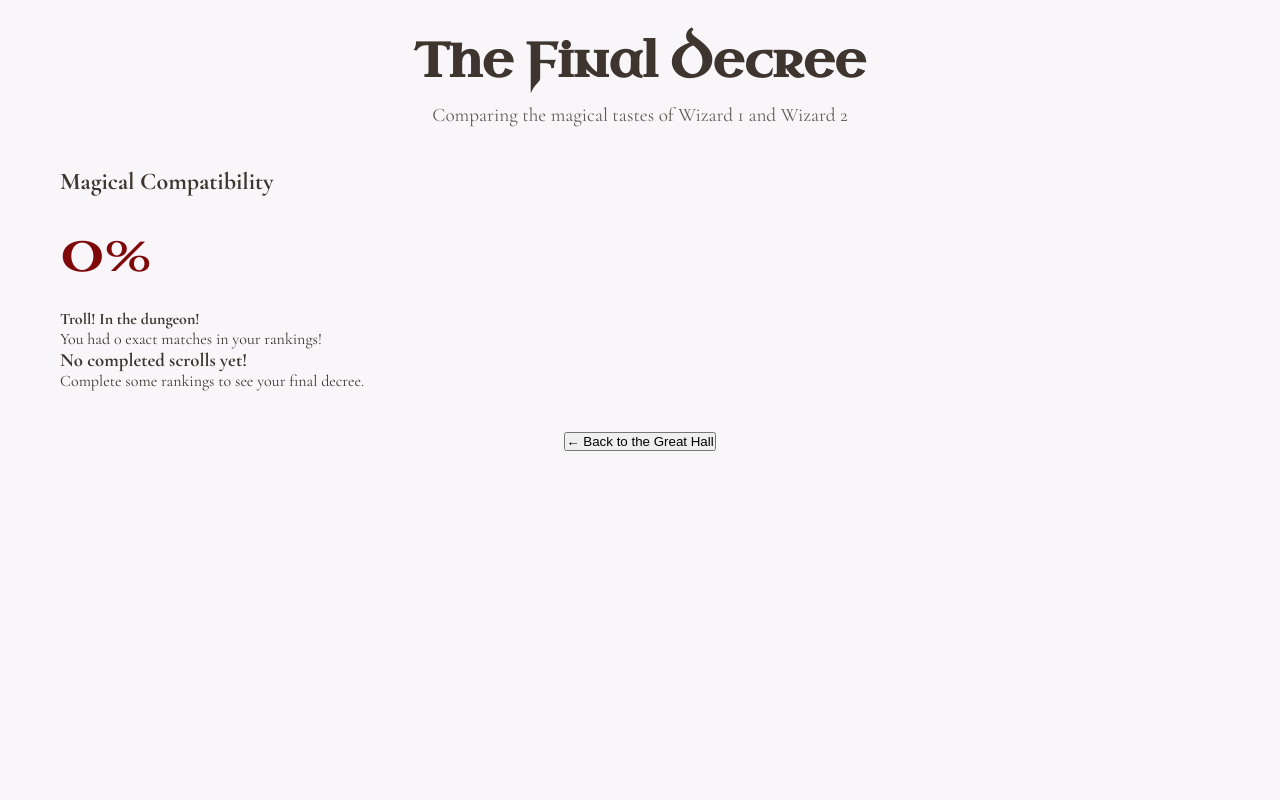
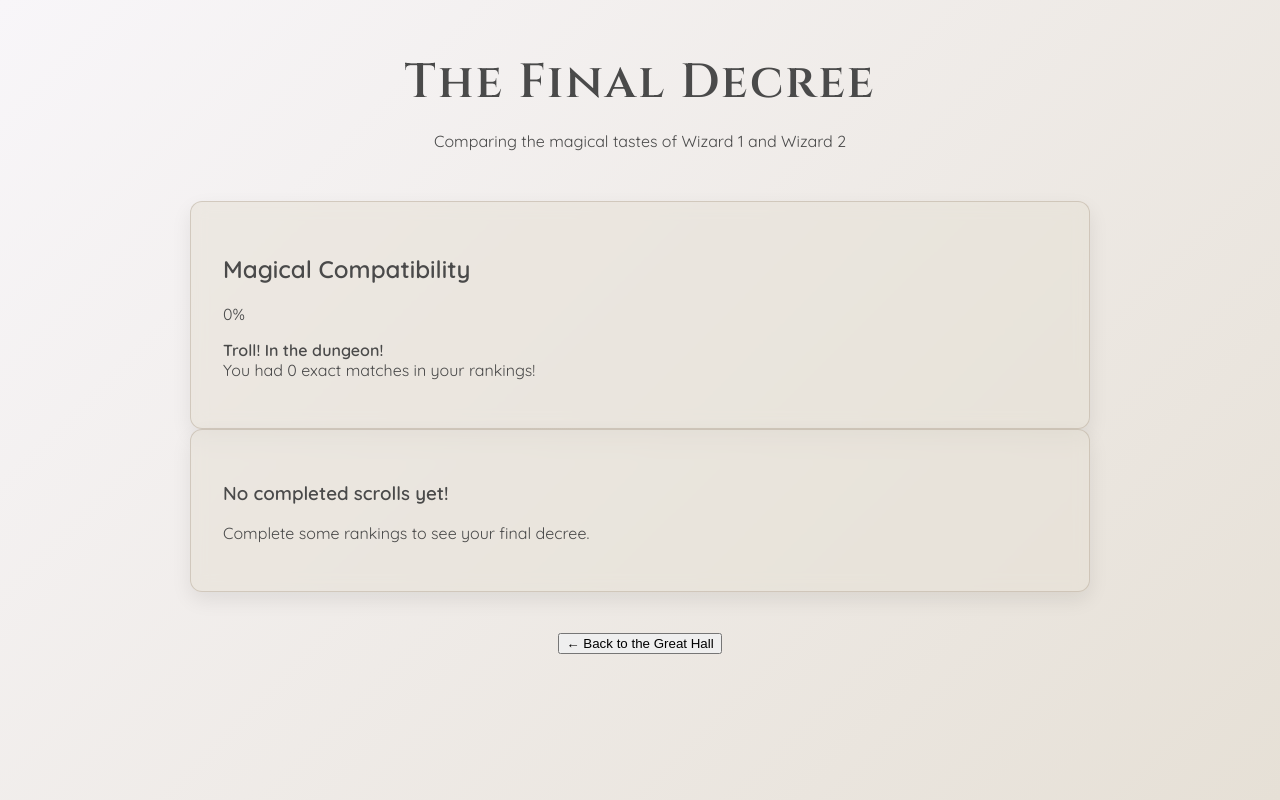
Before and after one commit to vetus-ordo/jenny-rankings, a Next.js app: page /results in a window 1280 px wide. Built offline with nearby package versions, Linux system fonts and the light colour scheme.

Commit message:
new animations

```diff
--- a/app/globals.css
+++ b/app/globals.css
@@ -1,109 +1,88 @@
-@import url('https://fonts.googleapis.com/css2?family=Uncial+Antiqua&family=Cormorant+Garamond:wght@400;700&display=swap');
-
 :root {
-  /* UI Colors */
-  --background-primary: #F8F6F9;
-  --background-card: #EAE6E0; /* A soft, warm gray/parchment */
-  --button-primary: #6A7B95; /* Muted Ravenclaw Blue */
-  --button-hover: #5A6B85;
-  --text-primary: #3D352E; /* Dark, soft brown */
+  --bg1: #F8F6F9; /* A soft, almost white lavender */
+  --bg2: #E6E0D6; /* A warm, gentle taupe */
+  --card-bg: rgba(230, 224, 214, 0.55); /* Glass panel effect */
+  --card-brd: rgba(160, 145, 123, 0.35);
+  --btn: #6A7B95;   /* Muted Ravenclaw blue */
+  --btn-hover: #5A6B85;
+  --text-primary: #4A4A4A;
   --text-secondary: #6e5b49;
-  --border-soft: rgba(160, 145, 123, 0.3);
-  --accent-maroon: #7f0909;
+  --accent-maroon: #8B4B3A; /* Soft Gryffindor red for accents */
+  --spark: #ffffff;
 }
 
-* {
-  box-sizing: border-box;
-  padding: 0;
+html, body {
+  height: 100%;
   margin: 0;
+  background: linear-gradient(135deg, var(--bg1), var(--bg2));
+  font-family: 'Quicksand', sans-serif;
+  color: var(--text-primary);
+  overflow-x: hidden;
+  scroll-behavior: smooth;
+  cursor: url('/wand.png') 6 0, auto;
 }
 
-body {
-  font-family: 'Cormorant Garamond', serif;
-  background-color: var(--background-primary);
-  color: var(--text-primary);
-  min-height: 100vh;
-}
-
-/* === LAYOUT & HEADER === */
+/* === GENERAL COMPONENTS === */
 .container {
-  max-width: 1200px;
+  max-width: 900px;
   margin: 0 auto;
-  padding: 20px;
+  padding: 40px 20px;
 }
 
 .header {
   text-align: center;
   color: var(--text-primary);
-  margin-bottom: 40px;
+  margin-bottom: 50px;
 }
 
 .header h1 {
-  font-family: 'Uncial Antiqua', cursive;
+  font-family: 'Cinzel', serif;
   font-size: 3rem;
   margin-top: 10px;
   margin-bottom: 10px;
+  letter-spacing: 2px;
 }
 
-.header p {
-  font-size: 1.2rem;
-  opacity: 0.8;
+/* Glassmorphic Cards */
+.card {
+  background: var(--card-bg);
+  border: 1px solid var(--card-brd);
+  backdrop-filter: blur(8px);
+  -webkit-backdrop-filter: blur(8px); /* For Safari */
+  border-radius: 12px;
+  padding: 2rem;
+  transition: transform .35s ease, box-shadow .35s ease;
+  box-shadow: 0 8px 20px rgba(0,0,0,0.08);
 }
 
-/* === GENERAL COMPONENTS === */
-.primary-button {
-  background: var(--button-primary);
-  color: white;
-  border: none;
-  padding: 15px 30px;
-  border-radius: 50px;
-  font-size: 18px;
-  font-family: 'Cormorant Garamond', serif;
-  font-weight: bold;
-  cursor: pointer;
-  transition: all 0.2s;
-  box-shadow: 0 2px 8px rgba(106, 123, 149, 0.2);
-  text-decoration: none;
-  display: inline-block;
+.card:hover {
+  transform: translateY(-6px);
+  box-shadow: 0 12px 28px rgba(0,0,0,0.12);
 }
 
-.primary-button:hover {
-  transform: translateY(-2px);
-  background: var(--button-hover);
-  box-shadow: 0 4px 12px rgba(106, 123, 149, 0.3);
+/* Primary Button */
+.btn {
+  background: linear-gradient(135deg, var(--btn), var(--btn-hover));
+  color: #fff;
+  border: none;
+  border-radius: 8px;
+  padding: .8rem 1.6rem;
+  cursor: pointer;
+  font-family: 'Cinzel', serif;
+  font-size: 1rem;
+  font-weight: 600;
+  transition: transform .25s, box-shadow .25s;
 }
 
-.card {
-  background: var(--background-card);
-  border: 1px solid var(--border-soft);
-  border-radius: 12px;
-  padding: 40px;
-  box-shadow: 0 4px 16px rgba(160, 145, 123, 0.15);
-  text-align: center;
-  margin-bottom: 30px;
+.btn:hover {
+  transform: translateY(-3px);
+  box-shadow: 0 8px 18px rgba(0,0,0,0.2);
 }
 
 /* === HOME PAGE === */
-.input-group label {
-  display: block;
-  margin-bottom: 8px;
-  font-weight: bold;
-}
-
-.input-group input {
-  width: 300px;
-  padding: 12px;
-  border: 1px solid var(--border-soft);
-  border-radius: 8px;
-  font-size: 16px;
-  max-width: 100%;
-  background-color: #fff;
-  font-family: 'Cormorant Garamond', serif;
-}
-
 .category-grid {
   display: grid;
-  grid-template-columns: repeat(auto-fit, minmax(300px, 1fr));
+  grid-template-columns: repeat(auto-fit, minmax(280px, 1fr));
   gap: 20px;
   margin: 40px 0;
 }
@@ -113,81 +92,32 @@ body {
   color: inherit;
 }
 
-.category-card {
-  background: var(--background-card);
-  border: 1px solid var(--border-soft);
-  border-radius: 12px;
-  padding: 25px;
-  box-shadow: 0 4px 16px rgba(160, 145, 123, 0.1);
-  transition: all 0.2s;
-  cursor: pointer;
-  text-align: center;
-}
-
-.category-card:hover {
-  transform: translateY(-5px);
-  box-shadow: 0 8px 20px rgba(160, 145, 123, 0.15);
-}
-
-.category-card h3 {
-  font-family: 'Cormorant Garamond', serif;
-  font-size: 1.5rem;
-  font-weight: 700;
-}
-
 /* === RANKING PAGE === */
-.ranking-container {
-  max-width: 800px;
-  margin: 0 auto;
-}
-
-.player-tabs {
-  display: flex;
-  margin-bottom: 20px;
-  gap: 10px;
-}
-
-.player-tab {
-  flex: 1;
-  padding: 15px;
-  border: 1px solid var(--border-soft);
-  border-bottom: none;
-  border-radius: 8px 8px 0 0;
-  font-size: 16px;
-  font-weight: bold;
-  cursor: pointer;
-  transition: all 0.2s;
-  background: #ede4ce;
-  color: var(--text-secondary);
-}
-
-.player-tab.active {
-  background: var(--background-card);
-  color: var(--text-primary);
-  border-bottom: 1px solid var(--background-card);
-}
-
 .ranking-item {
   display: flex;
   align-items: center;
-  background: var(--background-primary);
-  border: 1px solid var(--border-soft);
-  border-radius: 12px;
-  padding: 15px;
+  padding: 1rem;
   margin: 10px 0;
   cursor: grab;
-  box-shadow: 0 2px 8px rgba(106, 123, 149, 0.1);
-  transition: all 0.2s;
+  background: rgba(255,255,255,0.4);
+  border-radius: 10px;
+  border: 1px solid var(--card-brd);
+  transition: all 0.2s ease;
 }
-
 .ranking-item:hover {
-  transform: translateY(-2px);
-  box-shadow: 0 4px 16px rgba(106, 123, 149, 0.15);
+  transform: scale(1.02);
+  box-shadow: 0 4px 15px rgba(0,0,0,0.1);
 }
-
+.ranking-item img {
+  width: 50px;
+  height: 50px;
+  border-radius: 8px;
+  margin-right: 15px;
+  object-fit: cover;
+}
 .ranking-item .rank-number {
   background: var(--accent-maroon);
-  color: #f0e6d2;
+  color: #fff;
   border-radius: 50%;
   width: 30px;
   height: 30px;
@@ -197,26 +127,21 @@ body {
   justify-content: center;
   font-weight: bold;
   margin-right: 15px;
-  font-size: 14px;
 }
 
-/* === RESULTS PAGE === */
-.compatibility-score {
-  font-size: 3.5rem;
-  font-family: 'Uncial Antiqua', cursive;
-  color: var(--accent-maroon);
-  margin: 20px 0;
+/* === SPARKLE EFFECT === */
+.sparkle {
+  pointer-events: none;
+  position: fixed;
+  width: 7px;
+  height: 7px;
+  border-radius: 50%;
+  background: radial-gradient(circle, var(--spark) 0%, transparent 70%);
+  filter: drop-shadow(0 0 6px var(--spark));
+  animation: twinkle 1.4s ease-out forwards;
+  z-index: 9999;
 }
-
-/* === RESPONSIVE DESIGN === */
-@media (max-width: 768px) {
-  .header h1 {
-    font-size: 2.5rem;
-  }
-  .input-group input {
-    width: 100%;
-  }
-  .player-tabs {
-    flex-direction: column;
-  }
+@keyframes twinkle {
+  0% { opacity: 0.9; transform: scale(0.2); }
+  100% { opacity: 0; transform: scale(1.4) translateY(-60px); }
 }
--- a/app/layout.tsx
+++ b/app/layout.tsx
@@ -3,7 +3,7 @@ import type { Metadata } from 'next'
 
 export const metadata: Metadata = {
   title: 'The Sorting of Tastes',
-  description: 'Discover whose preferences align in the wizarding world.',
+  description: 'A magical ranking of tastes.',
 }
 
 export default function RootLayout({
@@ -13,7 +13,18 @@ export default function RootLayout({
 }) {
   return (
     <html lang="en">
-      <body>{children}</body>
+      <head>
+        {/* Fonts */}
+        <link rel="preconnect" href="https://fonts.googleapis.com" />
+        <link rel="preconnect" href="https://fonts.gstatic.com" crossOrigin="anonymous" />
+        <link href="https://fonts.googleapis.com/css2?family=Cinzel:wght@600&family=Quicksand:wght@400;600&display=swap" rel="stylesheet" />
+
+        {/* Animation Helpers */}
+        <link rel="stylesheet" href="https://cdnjs.cloudflare.com/ajax/libs/animate.css/4.1.1/animate.min.css" />
+      </head>
+      <body>
+        {children}
+      </body>
     </html>
   )
 }
--- a/app/results/page.tsx
+++ b/app/results/page.tsx
@@ -2,6 +2,7 @@
 import { useState, useEffect } from 'react'
 import Link from 'next/link'
 import { categoryData } from '@/lib/data'
+import ClientEffects from '@/components/ClientEffects'
 
 export default function ResultsPage() {
   const [allRankings, setAllRankings] = useState<{ [key: string]: any }>({})
@@ -58,13 +59,15 @@ export default function ResultsPage() {
   const compatibilityInfo = getCompatibilityMessage(compatibility.percentage)
 
   return (
-    <div className="container">
+    <>
+      <ClientEffects />
+      <main className="container">
         <div className="header">
           <h1>The Final Decree</h1>
           <p>Comparing the magical tastes of {player1Name} and {player2Name}</p>
         </div>
 
-      <div className="compatibility-section">
+        <div className="compatibility-section card">
           <h2>Magical Compatibility</h2>
           <div className="compatibility-score">
             {compatibility.percentage}%
@@ -77,7 +80,7 @@ export default function ResultsPage() {
 
         {completedCategories.length > 0 ? (
           <div>
-          <h2 style={{ fontFamily: 'Lora, serif', textAlign: 'center', color: '#422d1a', marginBottom: '30px' }}>
+            <h2 style={{ fontFamily: 'Cinzel, serif', textAlign: 'center', color: 'var(--text-primary)', marginBottom: '30px' }}>
               Category Breakdowns
             </h2>
             {completedCategories.map(categoryId => {
@@ -86,8 +89,8 @@ export default function ResultsPage() {
               if (!category || !ranking) return null
 
               return (
-              <div key={categoryId} className="results-card">
-                <h3 style={{ fontFamily: 'Lora, serif', marginBottom: '20px', textAlign: 'center' }}>
+                <div key={categoryId} className="card" style={{padding: '2rem', marginBottom: '1.5rem'}}>
+                  <h3 style={{ fontFamily: 'Cinzel, serif', marginBottom: '20px', textAlign: 'center' }}>
                     {category.name}
                   </h3>
                   <table className="comparison-table">
@@ -111,7 +114,7 @@ export default function ResultsPage() {
                             <td><strong>#{index + 1}</strong></td>
                             <td>{player1Item?.name || 'Unknown'}</td>
                             <td>{player2Item?.name || 'Unknown'}</td>
-                          <td>{isMatch ? '✨' : ''}</td>
+                            <td style={{textAlign: 'center'}}>{isMatch ? '✨' : ''}</td>
                           </tr>
                         )
                       })}
@@ -122,7 +125,7 @@ export default function ResultsPage() {
             })}
           </div>
         ) : (
-        <div className="results-card">
+          <div className="card">
             <h3>No completed scrolls yet!</h3>
             <p>Complete some rankings to see your final decree.</p>
           </div>
@@ -130,9 +133,10 @@ export default function ResultsPage() {
 
         <div style={{ textAlign: 'center', margin: '40px 0' }}>
           <Link href="/">
-          <button className="btn">← Back to the Great Hall</button>
+            <button className="primary-button">← Back to the Great Hall</button>
           </Link>
         </div>
-    </div>
+      </main>
+    </>
   )
 }
--- /dev/null
+++ b/components/ClientEffects.tsx
@@ -0,0 +1,26 @@
+'use client'
+import { useEffect } from 'react';
+
+export default function ClientEffects() {
+  useEffect(() => {
+    const handlePointerMove = (e: PointerEvent) => {
+      const sparkle = document.createElement('div');
+      sparkle.className = 'sparkle';
+      sparkle.style.left = e.clientX + 'px';
+      sparkle.style.top = e.clientY + 'px';
+      document.body.appendChild(sparkle);
+      setTimeout(() => {
+        sparkle.remove();
+      }, 1400);
+    };
+
+    document.addEventListener('pointermove', handlePointerMove);
+
+    // Cleanup function to remove the event listener when the component is unmounted
+    return () => {
+      document.removeEventListener('pointermove', handlePointerMove);
+    };
+  }, []); // The empty dependency array ensures this effect runs only once
+
+  return null; // This component doesn't render any visible HTML itself
+}
--- a/lib/data.ts
+++ b/lib/data.ts
@@ -116,9 +116,9 @@ export const categoryData: { [key: string]: any } = {
     items: [
       { id: 'technology', name: 'Technology/gadgets', image: '/tech.png' },
       { id: 'fine-dining', name: 'Fine dining', image: '/fine.jpg' },
-      { id: 'travel', name: 'Travel experiences', image: 'airplane.jpg' },
-      { id: 'fashion', name: 'Fashion/clothes', image: 'fashion.jpg' },
-      { id: 'home-decor', name: 'Home decor', image: 'decor.jpg' }
+      { id: 'travel', name: 'Travel experiences', image: '/airplane.jpg' },
+      { id: 'fashion', name: 'Fashion/clothes', image: '/fashion.jpg' },
+      { id: 'home-decor', name: 'Home decor', image: '/decor.jpg' }
     ]
   },
   'chores': {
```
Also changed, not shown: app/rank/[category]/page.tsx (+10 -6 lines). Lines whose indentation alone changed are shown as unchanged.
